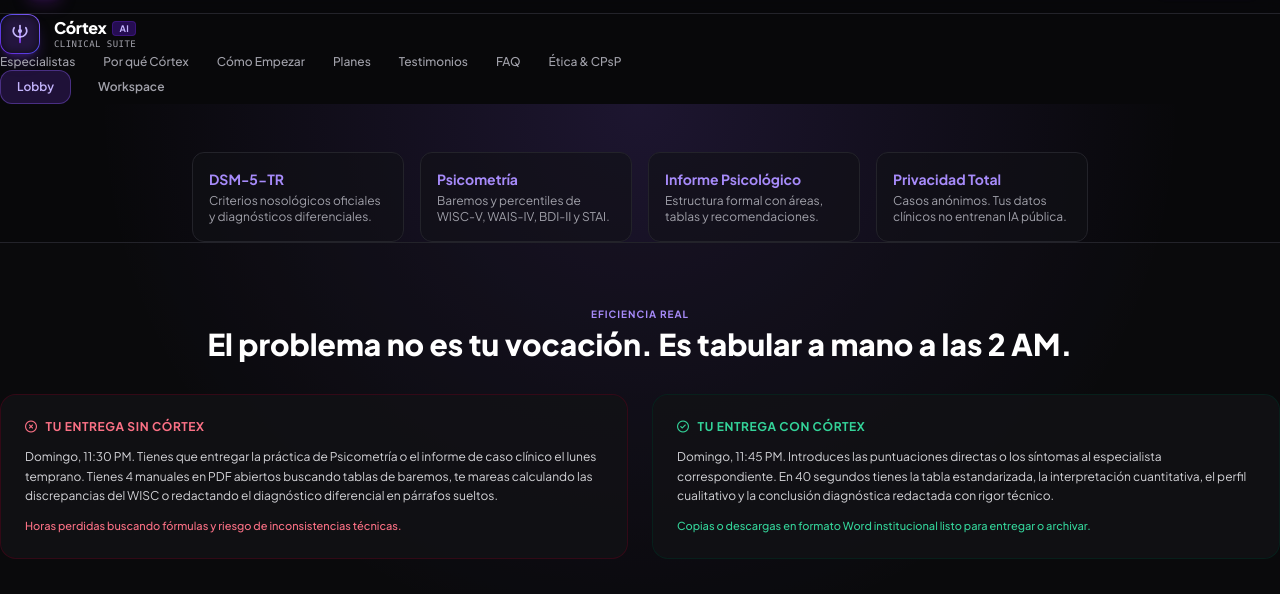
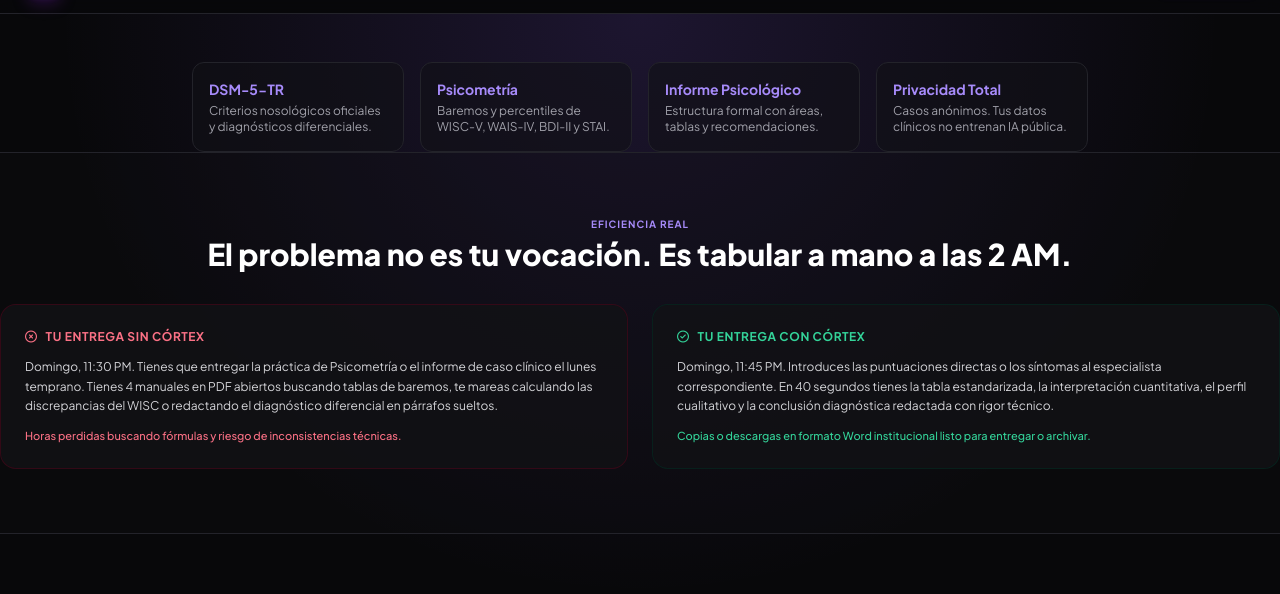
Before and after one commit to sxrgioortega/cortex, a plain HTML site: page index.html in a window 1280 px wide. Shown: the part 59-653 px from the top of the page. Drawn offline with nearby package versions, Linux system fonts and the light colour scheme.

Commit message:
Update index.html

```diff
--- a/index.html
+++ b/index.html
@@ -118,62 +118,6 @@
     <button onclick="showWorkspaceView()" id="btn-workspace" class="px-4 py-2 text-xs font-semibold rounded-lg bg-violet-600 text-white hover:bg-violet-500 shadow-md shadow-violet-900/30 transition">Workspace</button>
   </div>
 </header>
-
-      <!-- LOGO CÓRTEX IDENTIDAD -->
-      <div class="flex items-center gap-3.5 cursor-pointer select-none" onclick="showLobbyView()">
-        <div class="w-10 h-10 rounded-xl bg-gradient-to-tr from-violet-700 via-indigo-600 to-violet-500 p-[1px] shadow-lg shadow-violet-600/30 flex items-center justify-center">
-          <div class="w-full h-full bg-[#0d0d12] rounded-[11px] flex items-center justify-center relative overflow-hidden group">
-            <!-- Resplandor interno -->
-            <div class="absolute inset-0 bg-violet-600/20 rounded-[11px] blur-sm group-hover:bg-violet-600/40 transition"></div>
-            <!-- Isotipo SVG: Fusión Córtex & Psique -->
-            <svg class="w-5 h-5 text-violet-300 relative z-10 transition transform group-hover:scale-105" viewBox="0 0 24 24" fill="none" stroke="currentColor" stroke-width="2" stroke-linecap="round" stroke-linejoin="round">
-              <!-- Eje central del tridente / tallo cerebral -->
-              <path d="M12 2v20" stroke="url(#cortex-grad)" stroke-width="2.2" />
-              <!-- Hemisferio / Brazo izquierdo -->
-              <path d="M5 4.5C3.5 7 3.5 10 5.5 12.5C7.5 15 9.5 15.5 12 15.5" stroke="currentColor" />
-              <!-- Hemisferio / Brazo derecho -->
-              <path d="M19 4.5C20.5 7 20.5 10 18.5 12.5C16.5 15 14.5 15.5 12 15.5" stroke="currentColor" />
-              <!-- Nodo de conexión cognitiva -->
-              <circle cx="12" cy="8.5" r="1.5" fill="#c4b5fd" />
-              <defs>
-                <linearGradient id="cortex-grad" x1="12" y1="2" x2="12" y2="22" gradientUnits="userSpaceOnUse">
-                  <stop stop-color="#c4b5fd" />
-                  <stop offset="1" stop-color="#7c3aed" />
-                </linearGradient>
-              </defs>
-            </svg>
-          </div>
-        </div>
-        <div class="flex flex-col">
-          <div class="flex items-center gap-1.5">
-            <span class="font-extrabold text-base tracking-tight text-white">Córtex</span>
-            <span class="text-[9px] font-bold px-1.5 py-0.2 rounded bg-violet-950/80 text-violet-300 border border-violet-800/40 tracking-wider">AI</span>
-          </div>
-          <span class="text-[9px] text-zinc-400 font-mono tracking-wider -mt-0.5">CLINICAL SUITE</span>
-        </div>
-      </div>
-
-      <!-- ENLACES DE NAVEGACIÓN CON ESTADO MORADO ACTIVO -->
-      <nav id="landing-nav" class="hidden md:flex items-center gap-7 text-xs font-medium">
-        <a href="#especialistas" onclick="handleNavClick(this, 'especialistas')" class="nav-link text-zinc-400 hover:text-violet-300 transition-colors">Especialistas</a>
-        <a href="#comparativa" onclick="handleNavClick(this, 'comparativa')" class="nav-link text-zinc-400 hover:text-violet-300 transition-colors">Por qué Córtex</a>
-        <a href="#pasos" onclick="handleNavClick(this, 'pasos')" class="nav-link text-zinc-400 hover:text-violet-300 transition-colors">Cómo Empezar</a>
-        <a href="#precios" onclick="handleNavClick(this, 'precios')" class="nav-link text-zinc-400 hover:text-violet-300 transition-colors">Planes</a>
-        <a href="#testimonios" onclick="handleNavClick(this, 'testimonios')" class="nav-link text-zinc-400 hover:text-violet-300 transition-colors">Testimonios</a>
-        <a href="#faq" onclick="handleNavClick(this, 'faq')" class="nav-link text-zinc-400 hover:text-violet-300 transition-colors">FAQ</a>
-        <a href="#seguridad" onclick="handleNavClick(this, 'seguridad')" class="nav-link text-zinc-400 hover:text-violet-300 transition-colors">Ética &amp; CPsP</a>
-      </nav>
-
-      <div class="flex items-center gap-2.5">
-        <button id="nav-lobby-btn" onclick="showLobbyView()" class="text-xs font-semibold px-4 py-2 rounded-xl bg-violet-600/20 text-violet-300 border border-violet-500/40 transition hover:bg-violet-600 hover:text-white">
-          Lobby
-        </button>
-        <button id="nav-workspace-btn" onclick="showWorkspaceView()" class="text-xs font-semibold px-4 py-2 rounded-xl text-zinc-400 border border-transparent transition hover:bg-violet-600/20 hover:text-violet-300 hover:border-violet-500/30">
-          Workspace
-        </button>
-      </div>
-    </div>
-  </header>
 
   <!-- CONTENEDOR DE PANTALLAS -->
   <div class="flex-1 flex overflow-hidden relative">
```
